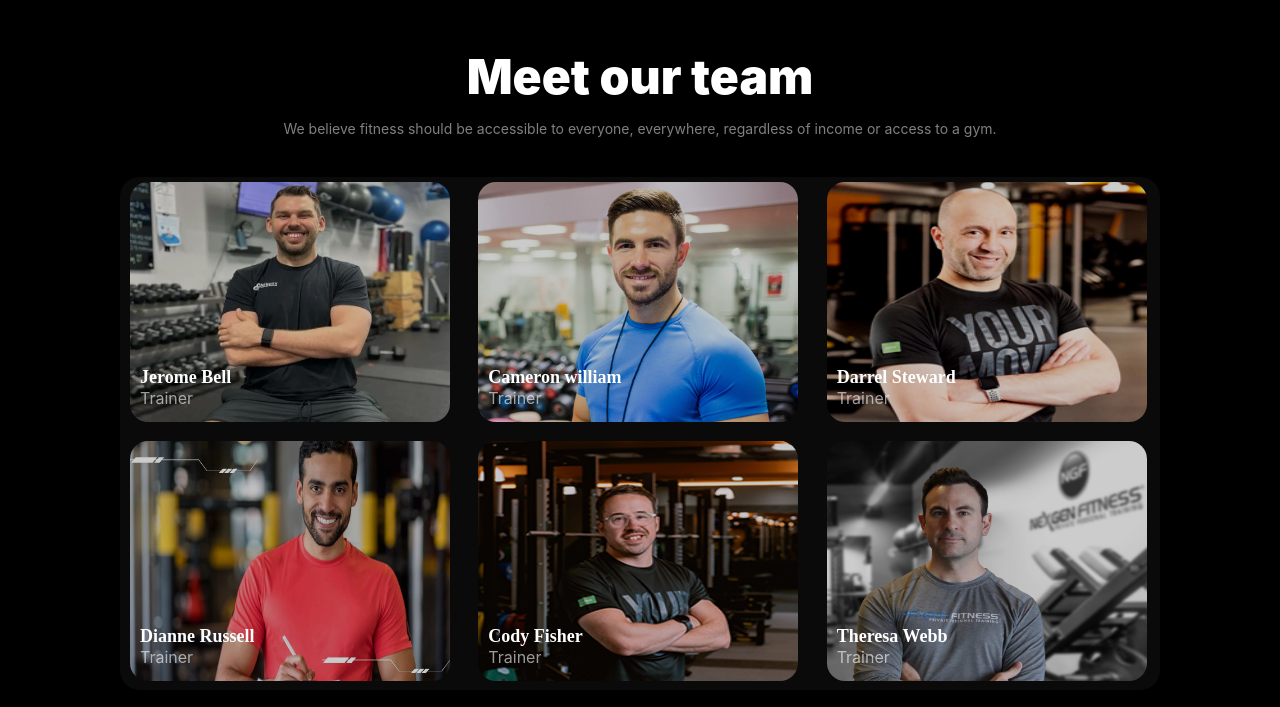
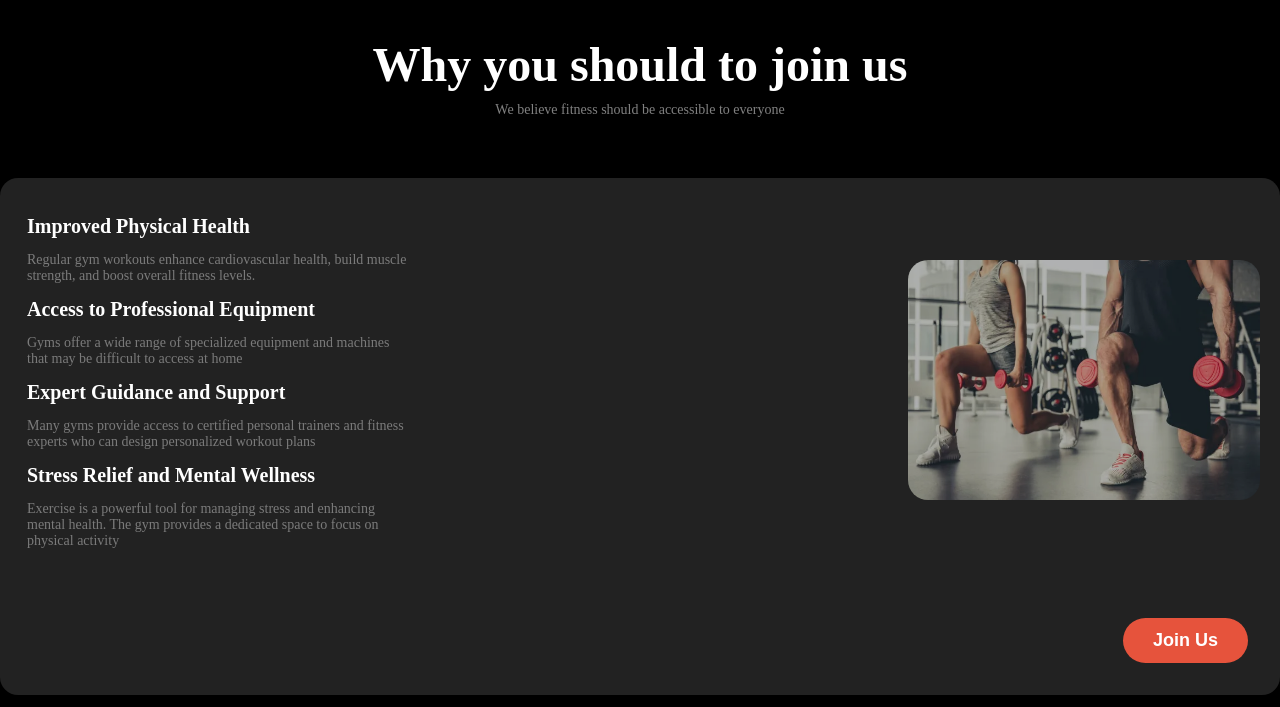
Before and after one commit to mohibbullah272/Assignment-2, a plain HTML site: page index.html in a window 1280 px wide. Shown: the part 1893-2600 px from the top of the page. Drawn offline with Linux system fonts and the light colour scheme.

Commit message:
add my own section

```diff
--- a/index.html
+++ b/index.html
@@ -139,6 +139,31 @@
 </div>
 </div>
 </section>
+
+<section class="join-section">
+  <h3 class="join-heading">Why you should to join us</h3>
+  <div class="join-des">We believe fitness should be accessible to everyone</div>
+<div class="join-container">
+<div class="flex-container">
+    <div class="join-content">
+     <h4 class="list-title">Improved Physical Health</h4>
+        <li  class="join-lists">Regular gym workouts enhance cardiovascular health, build muscle strength, and boost overall fitness levels.</li>
+        <h4 class="list-title">Access to Professional Equipment</h4>
+        <li class="join-lists">Gyms offer a wide range of specialized equipment and machines that may be difficult to access at home</li>
+        <h4 class="list-title">Expert Guidance and Support</h4>
+        <li class="join-lists">Many gyms provide access to certified personal trainers and fitness experts who can design personalized workout plans</li>
+        <h4 class="list-title">Stress Relief and Mental Wellness</h4>
+        <li class="join-lists">Exercise is a powerful tool for managing stress and enhancing mental health. The gym provides a dedicated space to focus on physical activity</li>
+    </div>
+    <div class="join-img-container">
+        <img src="./images/dumbbell-lunge.webp" alt="">
+    </div>
+</div>
+<div class="join-btn-container">
+    <button class="btn-primary">Join Us</button>
+</div>
+</div>
+</section>
 <section class="our-team-section">
     <h3 class="team-heading">Meet our team</h3>
     <p class="team-des">We believe fitness should be accessible to everyone, everywhere, regardless of income or access to a gym.</p>
--- a/style/style.css
+++ b/style/style.css
@@ -455,11 +455,66 @@ font-weight: 400;
 text-align: center;
 padding: 20px 0px 20px 0px;
 }
+/* my own section */
+.join-container{
+  max-width: 1440px;
+  /* display: flex;
+  align-items: center;
+  justify-content: space-between; */
+  background-color: rgb(34, 34, 34);
+  border-radius: 18px;
+  margin: 0 auto;
+  margin-top: 50px;
+}
+.flex-container{
+  display: flex;
+  align-items: center;
+  justify-content: space-between;
+}
+.join-heading{
+color: rgb(255, 255, 255);
+font-size: 48px;
+font-weight: 900;
+text-align: center;
+margin-top: 40px;
+}
+.join-des{
+color: rgba(255, 255, 255, 0.5);
+font-size: 14px;
+font-weight: 400;
+text-align: center;
+padding: 10px 0px 10px 0px;
+}
+.join-content{
+  width: 25rem;
+  padding: 30px 20px;
+}
+.list-title{
+color: rgb(255, 255, 255);
+font-size: 20px;
+font-weight: 600;
+padding: 7px;
+}
+.join-lists{
+color: rgba(255, 255, 255, 0.5);
+font-size: 14px;
+font-weight: 400;
+opacity: 0.8;
+list-style: none;
+padding: 7px;
 
-
-
-
-
+}
+.join-img-container>img{
+  width: 22rem;
+  height: 15rem;
+  border-radius: 20px;
+  filter:brightness(0.7);
+margin: 20px;
+}
+.join-btn-container{
+  text-align: right;
+  padding: 2rem;
+}
 
 
 
@@ -570,6 +625,9 @@ width: 18rem;
   max-width: 22rem;
   margin-top: 20px;
 }
+.flex-container{
+  flex-direction: column;
+}
 /* footer responsive */
 .footer-container{
 flex-direction: column;
```
Also changed, not shown: images/dumbbell-lunge.webp (added).
